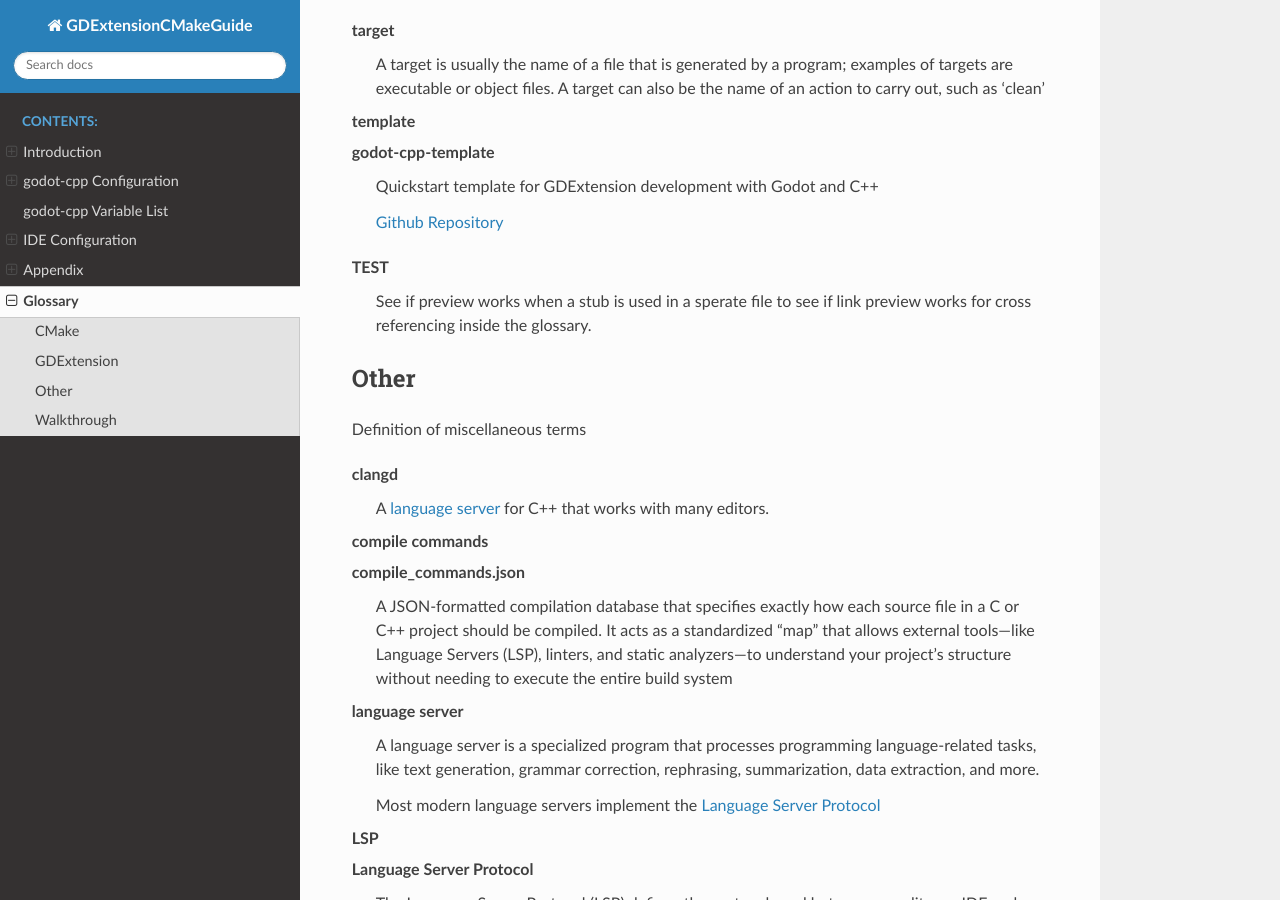
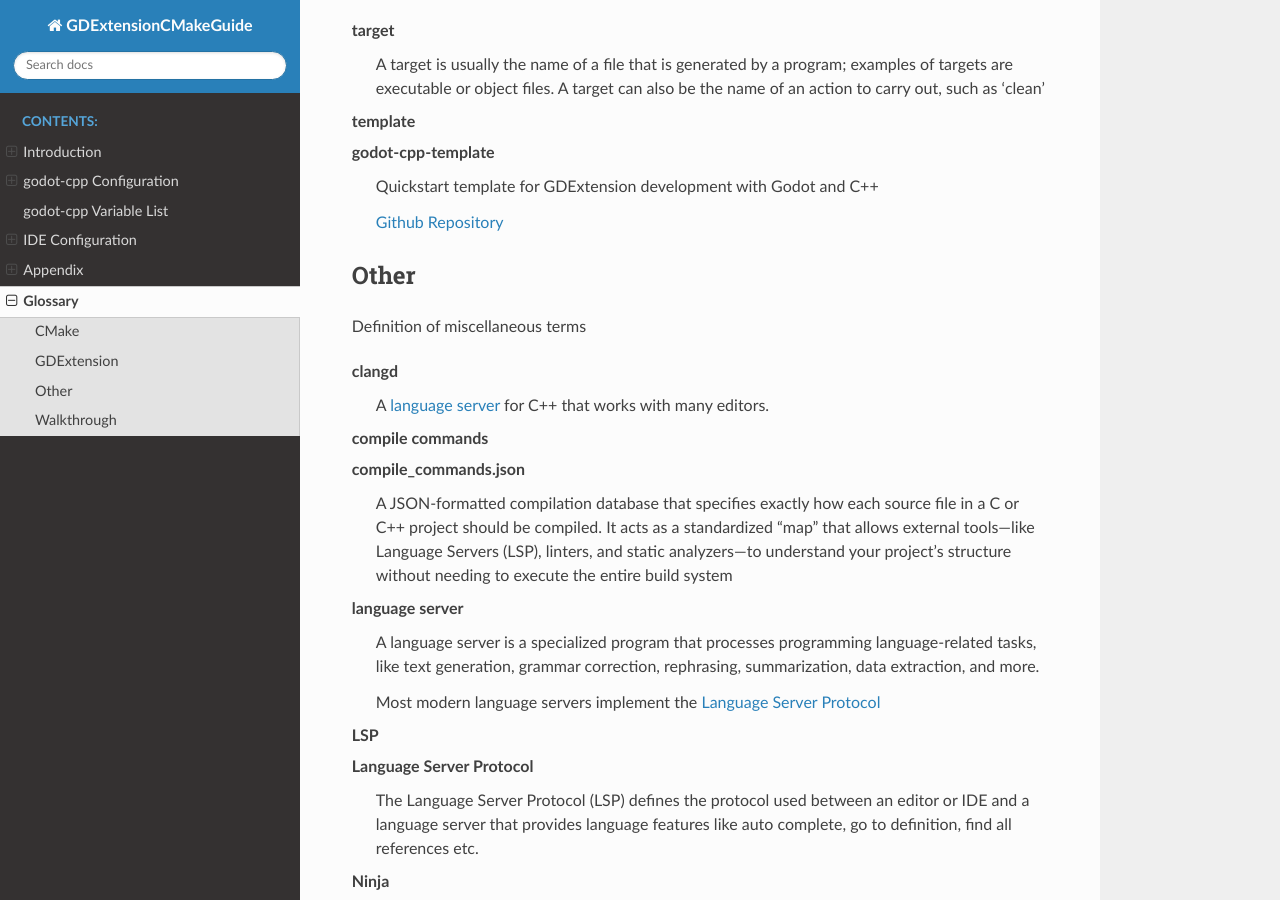
Before and after one commit to silenuz/GDExtension_CMake, a Sphinx documentation site: the page built from docs/source/glossary.rst, in a window 1280 px wide and 900 px high, scrolled down 5995 px. Built offline with Sphinx 7.4.7 and the Read the Docs theme 3.1.0, drawn with Linux system fonts in a browser that asks for light colours.

Commit message:
removed teest file

```diff
--- a/docs/source/glossary.rst
+++ b/docs/source/glossary.rst
@@ -231,7 +231,6 @@ Definition of terms specific to GDExtension development
           specifically during the SCENE level to make them available in the editor.
 
    ClassDB
-      :term:`TEST`
       In the Godot Engine, ClassDB is a static class that acts as a central repository for all available engine classes.
       It provides access to metadata stored for every class registered within the engine, allowing you to inspect
       properties, methods, and signals at runtime.
@@ -259,11 +258,8 @@ Definition of terms specific to GDExtension development
       :term:`entry point` function to define a callback function that :term:`Godot` calls when initializing the
       :term:`extension`.
 
-
-.. include:: ./introduction/test.rst
-
 Other
-===========
+=====
 Definition of miscellaneous terms
 
 .. glossary::
--- a/docs/source/introduction/test.rst
+++ /dev/null
@@ -1,3 +0,0 @@
-TEST
-   See if preview works when a stub is used in a sperate file
-   to see if link preview works for cross referencing inside the glossary.
```
